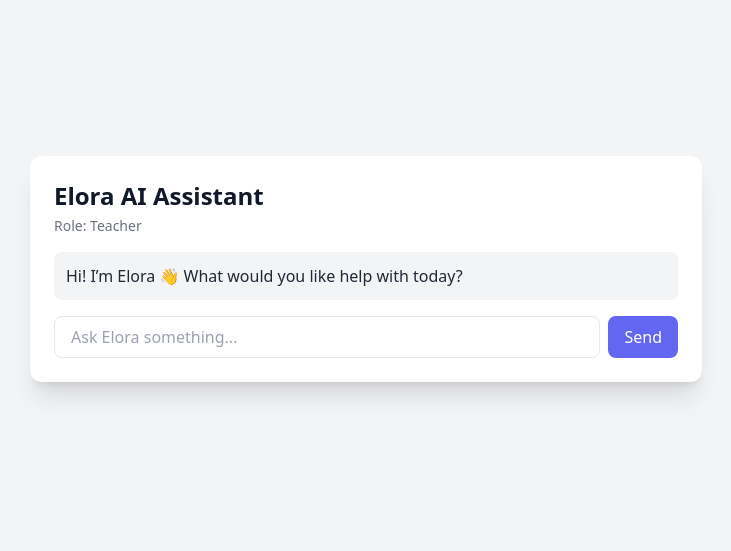
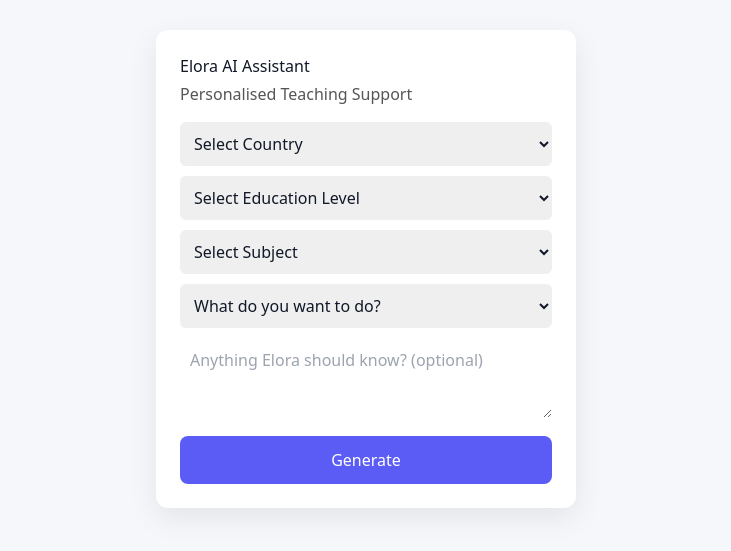
Before and after one commit to tweetharis-netizen/elora-verification-ui, a Next.js app: page / in a window 1280 px wide. Shown: the part 131-682 px from the top of the page, without its empty margins (274-1005 px from the left). Built offline with nearby package versions, Linux system fonts and the light colour scheme.

Commit message:
Refactor Home component and update API integration
Refactored Home component to include additional state variables for country, level, subject, intent, and custom notes. Updated handleSend function to fetch from the new API endpoint and handle responses accordingly.

```diff
--- a/pages/index.js
+++ b/pages/index.js
@@ -1,110 +1,162 @@
 import { useState } from "react";
 
 export default function Home() {
-  const [messages, setMessages] = useState([
-    {
-      role: "assistant",
-      content: "Hi! I’m Elora 👋 What would you like help with today?"
-    }
-  ]);
-
-  const [input, setInput] = useState("");
+  const [country, setCountry] = useState("");
+  const [level, setLevel] = useState("");
+  const [subject, setSubject] = useState("");
+  const [intent, setIntent] = useState("");
+  const [customNote, setCustomNote] = useState("");
+  const [response, setResponse] = useState("");
   const [loading, setLoading] = useState(false);
 
-  // 👇 THIS IS handleSend()
   async function handleSend() {
-    if (!input.trim() || loading) return;
+    setLoading(true);
+    setResponse("");
 
-    const userMessage = input;
-    setInput("");
-    setLoading(true);
+    const structuredPrompt = `
+You are Elora, an elite AI teaching assistant.
 
-    setMessages(prev => [
-      ...prev,
-      { role: "user", content: userMessage }
-    ]);
+Country: ${country}
+Education Level: ${level}
+Subject: ${subject}
+Task: ${intent}
 
-    // 🔒 Elora builds the REAL prompt here (user never sees this)
-    const structuredPrompt = `
-You are Elora, an expert AI assistant built to support educators.
+Additional notes from teacher:
+${customNote || "None"}
 
-User request:
-"${userMessage}"
-
-Respond with:
-- Clear structure
-- Classroom-ready output
-- Practical examples
-- Friendly but professional tone
-- Focus on teaching effectiveness
+Generate a professional, classroom-ready response.
 `;
 
     try {
-      const res = await fetch("/api/ai", {
+      const res = await fetch("/api/assistant", {
         method: "POST",
         headers: { "Content-Type": "application/json" },
-        body: JSON.stringify({ prompt: structuredPrompt })
+        body: JSON.stringify({ prompt: structuredPrompt }),
       });
 
       const data = await res.json();
+      setResponse(data.reply || "No response received.");
+    } catch (err) {
+      setResponse("Sorry, something went wrong. Please try again.");
+    }
 
-      setMessages(prev => [
-        ...prev,
-        {
-          role: "assistant",
-          content: data.reply || "Sorry, I couldn’t generate a response."
-        }
-      ]);
-    } catch (err) {
-      setMessages(prev => [
-        ...prev,
-        {
-          role: "assistant",
-          content: "Sorry, something went wrong. Please try again."
-        }
-      ]);
-    } finally {
-      setLoading(false);
-    }
+    setLoading(false);
   }
 
   return (
-    <div className="min-h-screen bg-gray-100 flex items-center justify-center p-6">
-      <div className="bg-white w-full max-w-2xl rounded-xl shadow-xl p-6">
-        <h1 className="text-2xl font-bold mb-1">Elora AI Assistant</h1>
-        <p className="text-sm text-gray-500 mb-4">Role: Teacher</p>
+    <div style={styles.page}>
+      <div style={styles.card}>
+        <h1 style={styles.title}>Elora AI Assistant</h1>
+        <p style={styles.subtitle}>Personalised Teaching Support</p>
 
-        <div className="space-y-3 mb-4 max-h-[400px] overflow-y-auto">
-          {messages.map((msg, i) => (
-            <div
-              key={i}
-              className={`p-3 rounded-lg ${
-                msg.role === "assistant"
-                  ? "bg-gray-100 text-gray-800"
-                  : "bg-indigo-500 text-white text-right"
-              }`}
-            >
-              {msg.content}
-            </div>
-          ))}
-        </div>
+        {/* Country */}
+        <select style={styles.select} onChange={(e) => setCountry(e.target.value)}>
+          <option value="">Select Country</option>
+          <option>Singapore</option>
+          <option>United States</option>
+          <option>United Kingdom</option>
+          <option>Australia</option>
+          <option>Other / Custom</option>
+        </select>
 
-        <div className="flex gap-2">
-          <input
-            value={input}
-            onChange={e => setInput(e.target.value)}
-            placeholder="Ask Elora something..."
-            className="flex-1 border rounded-lg px-4 py-2"
-          />
-          <button
-            onClick={handleSend}
-            disabled={loading}
-            className="bg-indigo-500 text-white px-4 py-2 rounded-lg hover:bg-indigo-600 disabled:opacity-50"
-          >
-            {loading ? "Thinking..." : "Send"}
-          </button>
-        </div>
+        {/* Level */}
+        <select style={styles.select} onChange={(e) => setLevel(e.target.value)}>
+          <option value="">Select Education Level</option>
+          <option>Primary / Elementary</option>
+          <option>Secondary / Middle School</option>
+          <option>High School</option>
+          <option>Junior College / Pre-University</option>
+          <option>University</option>
+          <option>Adult / Professional</option>
+        </select>
+
+        {/* Subject */}
+        <select style={styles.select} onChange={(e) => setSubject(e.target.value)}>
+          <option value="">Select Subject</option>
+          <option>Mathematics</option>
+          <option>Science</option>
+          <option>English / Language</option>
+          <option>Humanities</option>
+          <option>Computer Science</option>
+          <option>Other</option>
+        </select>
+
+        {/* Intent */}
+        <select style={styles.select} onChange={(e) => setIntent(e.target.value)}>
+          <option value="">What do you want to do?</option>
+          <option>Plan a lesson</option>
+          <option>Create assessment questions</option>
+          <option>Explain a concept</option>
+          <option>Design activities</option>
+          <option>Remedial support</option>
+          <option>High-ability / enrichment</option>
+        </select>
+
+        {/* Custom */}
+        <textarea
+          style={styles.textarea}
+          placeholder="Anything Elora should know? (optional)"
+          onChange={(e) => setCustomNote(e.target.value)}
+        />
+
+        <button style={styles.button} onClick={handleSend} disabled={loading}>
+          {loading ? "Thinking..." : "Generate"}
+        </button>
+
+        {response && (
+          <div style={styles.response}>
+            <strong>Elora:</strong>
+            <p>{response}</p>
+          </div>
+        )}
       </div>
     </div>
   );
 }
+
+const styles = {
+  page: {
+    minHeight: "100vh",
+    display: "flex",
+    justifyContent: "center",
+    alignItems: "center",
+    background: "#f5f7fb",
+  },
+  card: {
+    width: "420px",
+    padding: "24px",
+    background: "#fff",
+    borderRadius: "12px",
+    boxShadow: "0 10px 30px rgba(0,0,0,0.08)",
+  },
+  title: { marginBottom: "4px" },
+  subtitle: { marginBottom: "16px", color: "#555" },
+  select: {
+    width: "100%",
+    padding: "10px",
+    marginBottom: "10px",
+    borderRadius: "6px",
+  },
+  textarea: {
+    width: "100%",
+    padding: "10px",
+    height: "80px",
+    borderRadius: "6px",
+    marginBottom: "12px",
+  },
+  button: {
+    width: "100%",
+    padding: "12px",
+    background: "#5b5cf6",
+    color: "#fff",
+    border: "none",
+    borderRadius: "8px",
+    cursor: "pointer",
+  },
+  response: {
+    marginTop: "16px",
+    background: "#f0f2ff",
+    padding: "12px",
+    borderRadius: "8px",
+  },
+};
```
